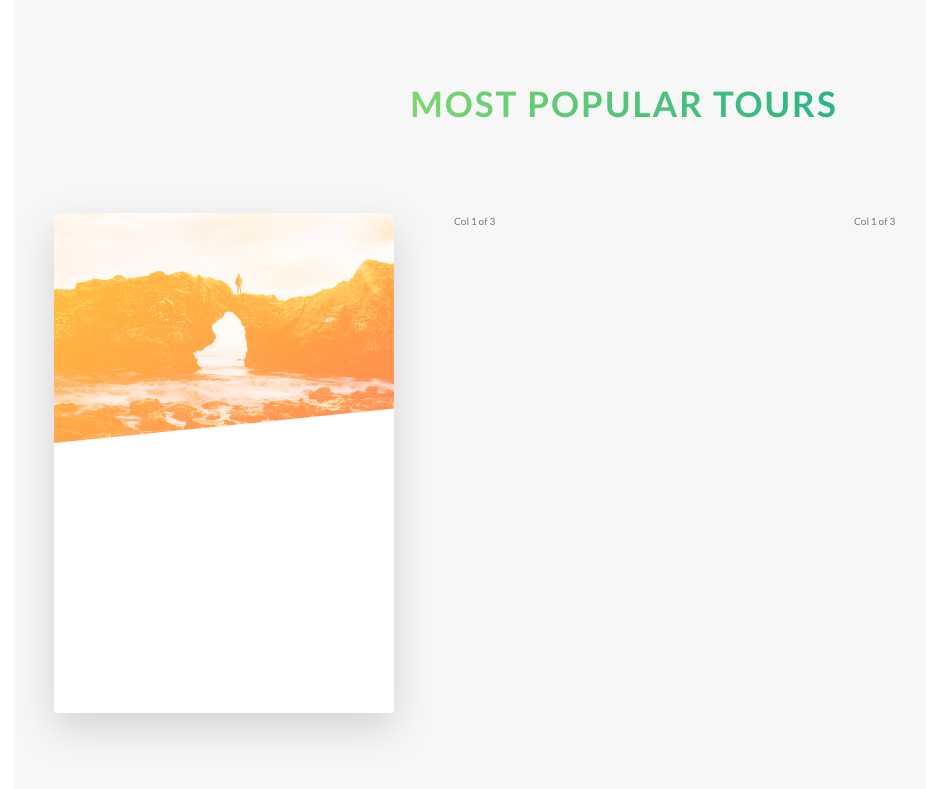
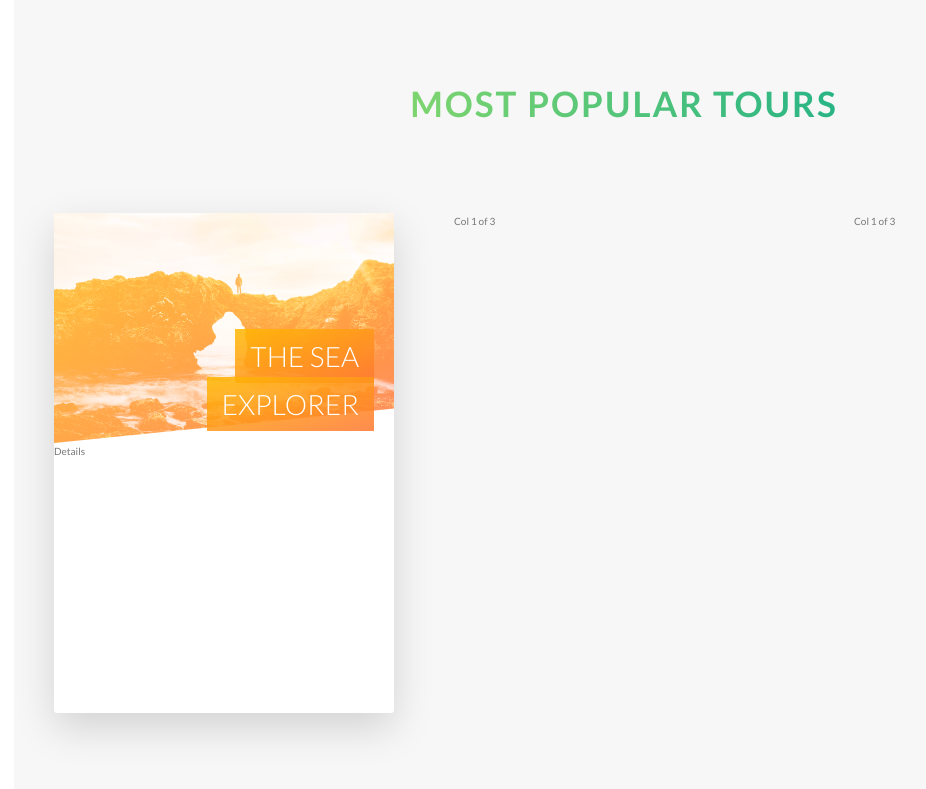
Before and after one commit to tijo-thomas/advanced-css, a website: page index.html in a window 1280 px wide. Shown: the part 2316-3105 px from the top of the page, without its empty margins (16-942 px from the left). Drawn offline with Linux system fonts and the light colour scheme.

Commit message:
Finishes styling the card heading.

```diff
--- a/index.html
+++ b/index.html
@@ -110,9 +110,10 @@
                                 <div class="card__picture card__picture--1">
                                     &nbsp;
                                 </div>
-                                <div class="card__heading">
-                                    Heading
-                                </div>
+                                <h4 class="card__heading">
+                                    <!-- This is to apply the box-decoration-break property. -->
+                                    <span class="card__heading-span card__heading-span--1">The Sea Explorer</span>
+                                </h4>
                                 <div class="card__details">
                                     Details
                                 </div>
--- a/sass/components/_card.scss
+++ b/sass/components/_card.scss
@@ -7,8 +7,6 @@
     height: 50rem;
 
     &__side {
-        color: #fff;
-        font-size: 2rem;
         height: 50rem;
         transition: all 0.8s ease;
         position: absolute;
@@ -51,6 +49,7 @@
         background-size: cover;
         height: 23rem;
         background-blend-mode: screen;
+        -webkit-clip-path: polygon(0 0, 100% 0, 100% 85%, 0 100%);
         clip-path: polygon(0 0, 100% 0, 100% 85%, 0 100%);
 
         &--1 {
@@ -67,4 +66,30 @@
         }
     }
 
+    // FRONT SIDE HEADING STYLE
+    &__heading {
+        font-size: 2.8rem;
+        font-weight: 300;
+        text-transform: uppercase;
+        color: $color-white;
+        // Positioning the card heading.
+        position: absolute;
+        top: 12rem;
+        right: 2rem;
+        text-align: right;
+        width: 75%;
+    }
+
+    &__heading-span {
+        padding: 1rem 1.5rem;
+        -webkit-box-decoration-break: clone;
+        box-decoration-break: clone;
+
+        &--1 {
+            background-image: linear-gradient(to right bottom,
+            rgba($color-secondary-light, 0.85),
+            rgba($color-secondary-dark, 0.85));
+        }
+    }
+
 }
--- a/sass/layout/_header.scss
+++ b/sass/layout/_header.scss
@@ -8,7 +8,7 @@
     background-size: cover;
     background-position: top;
     position: relative;
-
+    -webkit-clip-path: polygon(0 0, 100% 0, 100% 75vh, 0 100%);
     clip-path: polygon(0 0, 100% 0, 100% 75vh, 0 100%);
 
     &__logo-box {
```
Also changed, not shown: css/style.css.
